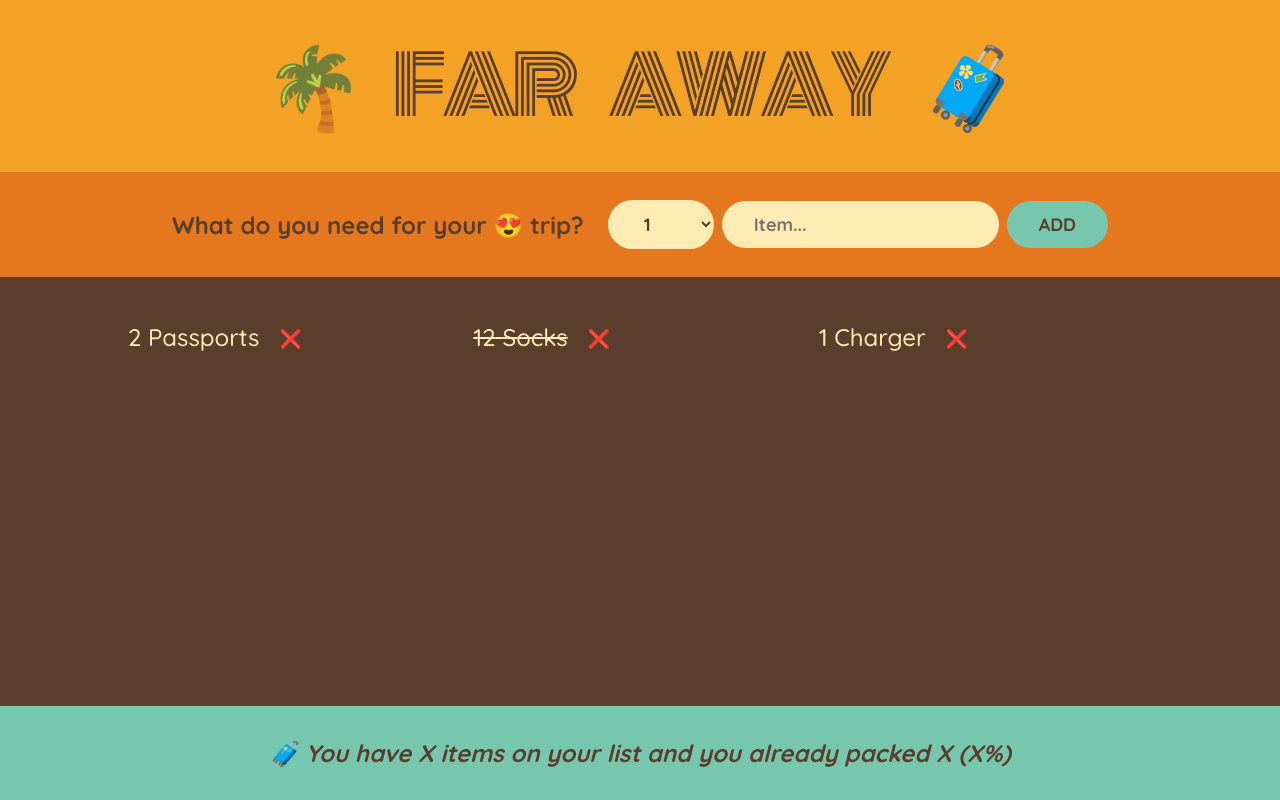
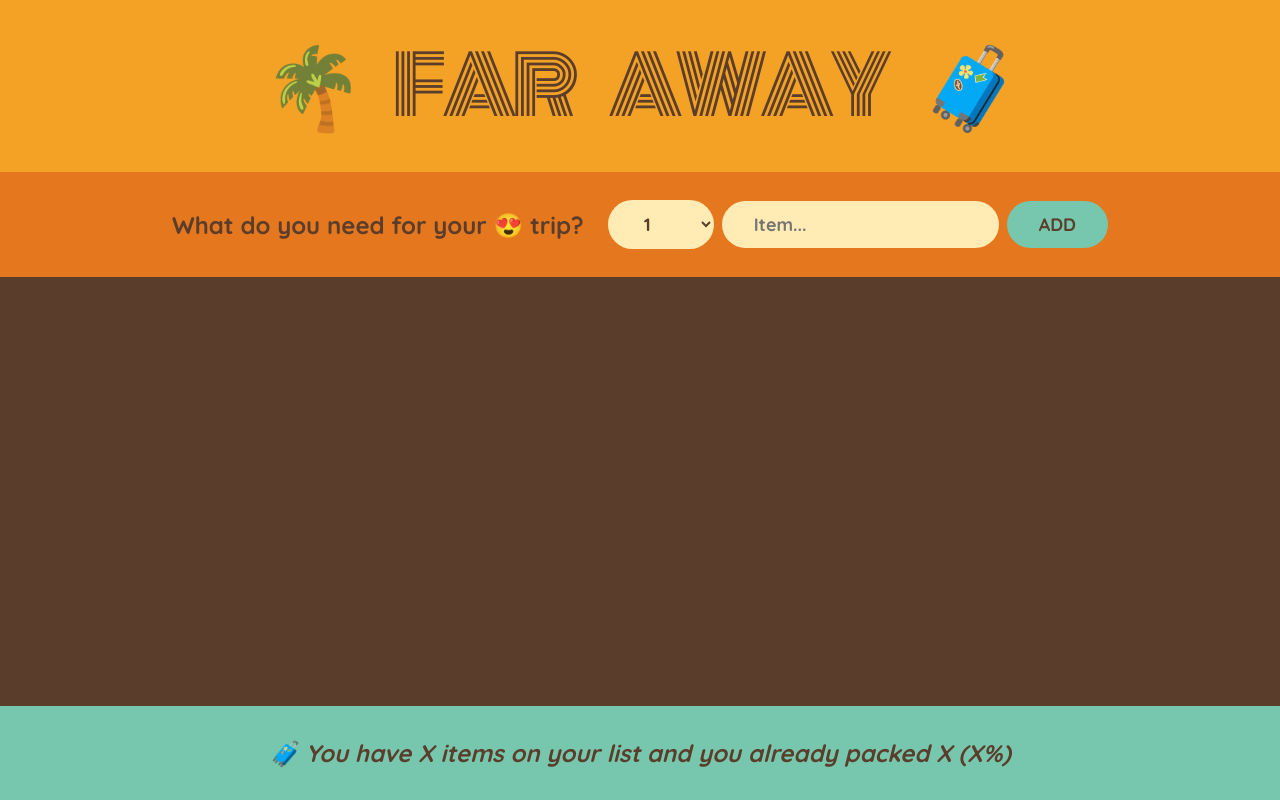
Before and after one commit to ericmatheuss/travel-list, a React (Create React App) app: page / in a window 1280 px wide. Built offline with nearby package versions, Linux system fonts and the light colour scheme.

Commit message:
Eleva o state p/ o componente pai p/ compartilhar useState c/ child

```diff
--- a/src/App.js
+++ b/src/App.js
@@ -1,15 +1,23 @@
-const initialItems = [
-  { id: 1, description: "Passports", quantity: 2, packed: false },
-  { id: 2, description: "Socks", quantity: 12, packed: true },
-  { id: 3, description: "Charger", quantity: 1, packed: false },
-];
+import { useState } from "react";
+
+// const initialItems = [
+//   { id: 1, description: "Passports", quantity: 2, packed: false },
+//   { id: 2, description: "Socks", quantity: 12, packed: true },
+//   { id: 3, description: "Charger", quantity: 1, packed: false },
+// ];
 
 export default function App() {
+  const [items, setItems] = useState([]);
+
+  function handleAddItems(item) {
+    setItems((items) => [...items, item]);
+  }
+
   return (
     <div className="app">
       <Logo></Logo>
-      <Form></Form>
-      <PackingList></PackingList>
+      <Form onAddItems={handleAddItems}></Form>
+      <PackingList items={items}></PackingList>
       <Stats></Stats>
     </div>
   );
@@ -19,33 +27,53 @@
   return <h1>🌴 Far away 🧳</h1>;
 }
 
-function Form() {
+function Form({ onAddItems }) {
+  const [description, setDescription] = useState("");
+  const [quantity, setQuantity] = useState(1);
+
   function handleSubmit(e) {
     e.preventDefault();
-    console.log(e);
+
+    if (!description) return;
+
+    const newItem = { description, quantity, packed: false, id: Date.now() };
+    console.log(newItem);
+
+    onAddItems(newItem);
+
+    setDescription("");
+    setQuantity(1);
   }
 
   return (
     <form className="add-form" onSubmit={handleSubmit}>
       <h3>What do you need for your 😍 trip?</h3>
-      <select>
+      <select
+        value={quantity}
+        onChange={(e) => setQuantity(Number(e.target.value))}
+      >
         {Array.from({ length: 20 }, (_, i) => i + 1).map((num) => (
           <option value={num} key={num}>
             {num}
           </option>
         ))}
       </select>
-      <input type="text" placeholder="Item..."></input>
+      <input
+        type="text"
+        placeholder="Item..."
+        value={description}
+        onChange={(e) => setDescription(e.target.value)}
+      ></input>
       <button>Add</button>
     </form>
   );
 }
 
-function PackingList() {
+function PackingList({ items }) {
   return (
     <div className="list">
       <ul>
-        {initialItems.map((item) => (
+        {items.map((item) => (
           <Item item={item} key={item.id}></Item>
         ))}
       </ul>
```
